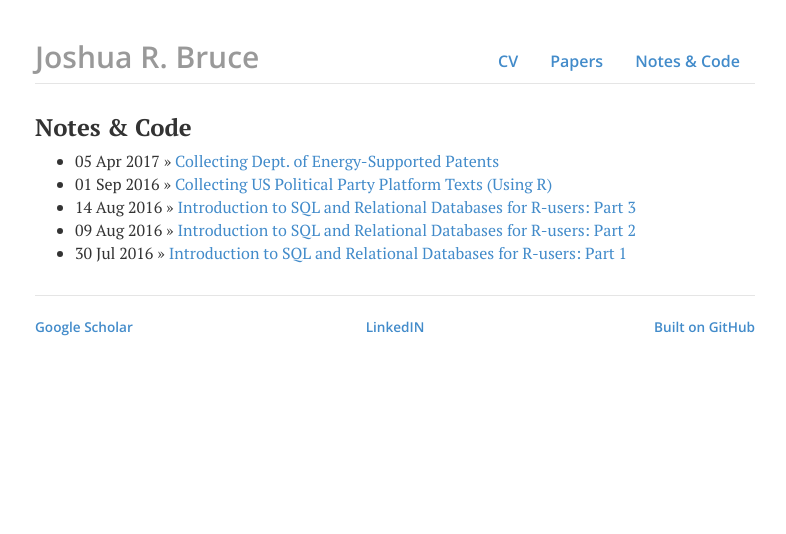
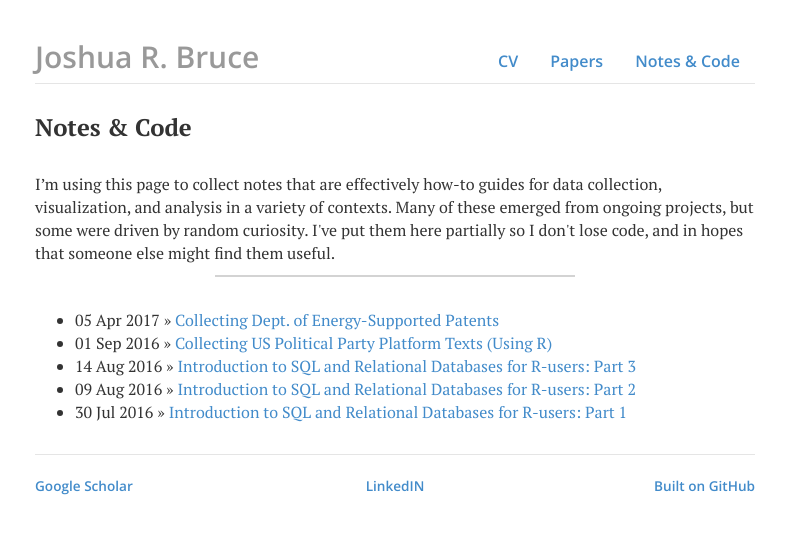
Before and after one commit to joshuarbruce/joshuarbruce.github.io, a Jekyll site: the page built from notes/index.html, in a window 1280 px wide. Shown: the top 534 px of the page, without its empty margins (245-1031 px from the left). Built offline with Jekyll 4.4.1, drawn with Linux system fonts in a browser that asks for light colours; nearby versions of some CDN libraries.

Commit message:
Update index.html

```diff
--- a/notes/index.html
+++ b/notes/index.html
@@ -4,8 +4,12 @@ title: Notes & Code
 ---
 
 <h3>{{ page.title }}</h3>
+<br>
+I’m using this page to collect notes that are effectively how-to guides for data collection, visualization, and analysis in a variety of contexts. Many of these emerged from ongoing projects, but some were driven by random curiosity. I've put them here partially so I don't lose code, and in hopes that someone else might find them useful.
+<br>
+<p><center><div style="height: 2px; background-color:lightgrey; width:50%; margin-top: 10px; margin-bottom: 10px"></div></center></p>
+<br>
 <ul class="notes">
-
   {% for post in site.posts %}
     <li><span>{{ post.date | date_to_string }}</span> &raquo; <a href="{{ post.url }}" title="{{ post.title }}">{{ post.title }}
       </a>
```
